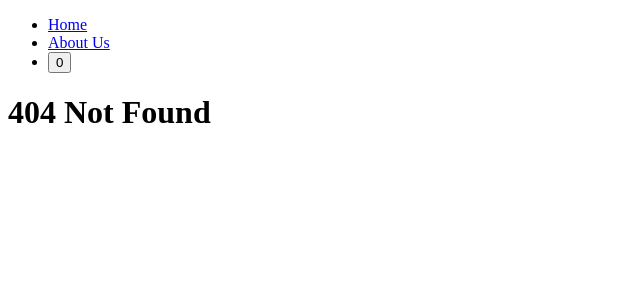
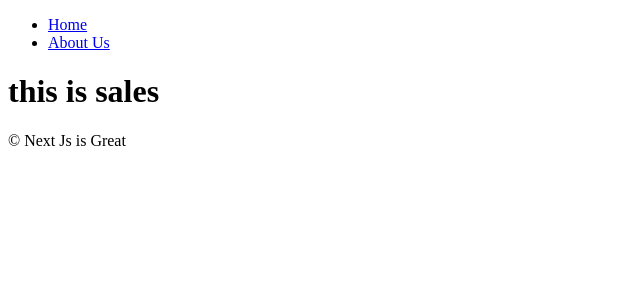
Before and after one commit to elcrity/Study_nextJs, a Next.js app: page /about-us/company/jobs/sales in a window 1280 px wide. Before the commit this address had no page. Shown: the top 300 px of the page, without its empty margins (0-640 px from the left). Built offline with nearby package versions, Linux system fonts and the light colour scheme.

Commit message:
dynamic Routes

```diff
--- a/Component/navigation.tsx
+++ b/Component/navigation.tsx
@@ -1,11 +1,9 @@
 "use client"
 import Link from "next/link"
 import { usePathname } from "next/navigation";
-import { useState } from "react";
 
 export default function Navigation() {
     const path = usePathname();
-    const [count, setCount] = useState(0);
     return (
         <nav>
             <ul>
@@ -15,7 +13,6 @@ export default function Navigation() {
                 <li>
                     <Link href="/about-us">About Us</Link>{path === "/about-us" ? "🔥" : ""}
                 </li>
-                <li><button onClick={()=> {setCount(c => c+1)}}>{count}</button></li>
             </ul>
         </nav>
     );
--- /dev/null
+++ b/app/about-us/company/jobs/sales/page.tsx
@@ -0,0 +1,3 @@
+export default function() {
+    return <h1>this is sales</h1>
+}
--- /dev/null
+++ b/app/about-us/layout.tsx
@@ -0,0 +1,11 @@
+import { Metadata } from "next"
+
+export default function AboutLayout({ children, }:
+    { children: React.ReactNode }) {
+    return (
+        <div>
+            {children}
+            &copy; Next Js is Great
+        </div>
+    )
+}
--- a/app/about-us/page.tsx
+++ b/app/about-us/page.tsx
@@ -1,9 +1,13 @@
 import Navigation from "../../Component/navigation"
+
+export const metadata = {
+    title: 'About Us',
+}
+
 
 export default function AboutUs() {
     return (
         <div>
-            <Navigation />
             <h1>About Us!</h1>
         </div>
     )
--- a/app/layout.tsx
+++ b/app/layout.tsx
@@ -1,8 +1,11 @@
-import Page from "./page"
+import { Metadata } from "next"
+import Navigation from "../Component/navigation"
 
-export const metadata = {
-  title: 'Next.js',
-  description: 'Generated by Next.js',
+export const metadata :Metadata = {
+  title: {
+      template : "%s | Next Movies",
+      default : "Next Movies"
+  }
 }
 
 export default function RootLayout({
@@ -12,7 +15,10 @@ export default function RootLayout({
 }) {
   return (
     <html lang="en">
-      <body>{children}</body>
+      <body>
+        <Navigation/>
+        {children}
+      </body>
     </html>
   )
 }
--- a/app/not-found.tsx
+++ b/app/not-found.tsx
@@ -1,5 +1,9 @@
+import { Metadata } from "next"
 import Navigation from "../Component/navigation"
 
+export const metadata : Metadata = {
+    title : "Not Found"
+}
 export default function NotFound(){
     return (
             <div>
```
Also changed, not shown: app/(home)/layout.tsx (added, +9 -0 lines), app/(home)/page.tsx (renamed from app/page.tsx, +5 -2 lines), app/(movies)/movies/[id]/page.tsx (added, +8 -0 lines).
